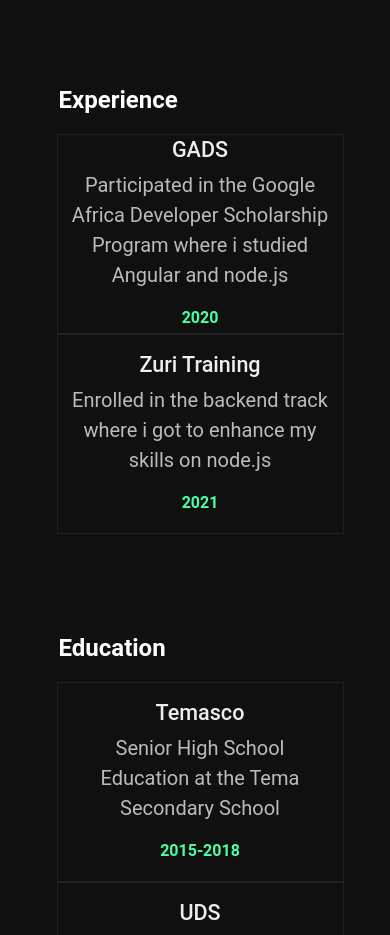
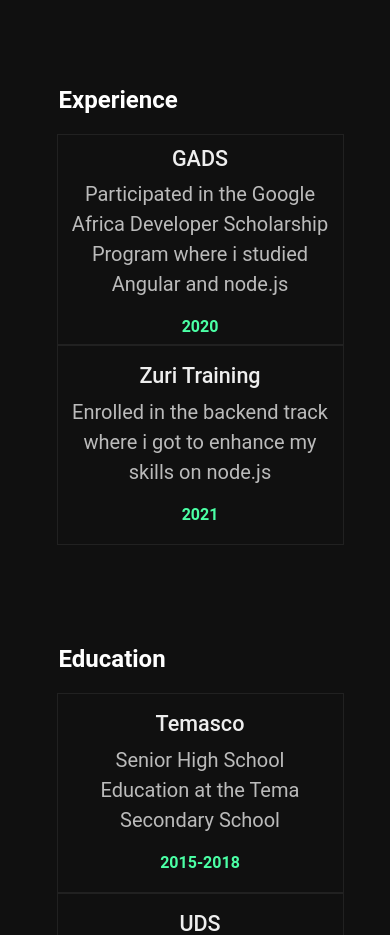
Before and after one commit to pdarko99/pdarko99.github.io, a plain HTML site: page index.html in a window 390 px wide. Shown: the part 2600-3535 px from the top of the page. Drawn offline with nearby package versions, Linux system fonts and the light colour scheme.

Commit message:
fixed padding issues on mobile

```diff
--- a/index.css
+++ b/index.css
@@ -206,6 +206,15 @@ footer > div{
     padding-left: 0;
 }
 
+.excont1, .excont2{
+    padding-top: 5px;
+    padding-bottom: 5px;
+}
+
+.excont1 > h4{
+    padding-top: 6px;
+}
+
 .kcontainer, .intro{
     padding: 10px;
     padding-top: 30px
--- a/index.html
+++ b/index.html
@@ -200,14 +200,14 @@
             <p class="titles">Experience </p>
             <div class="row">
                 <div class="col-md-6 cprojects">
-                  <div>
+                  <div class="excont1">
                       <h4>GADS</h4>
                       <p>Participated in the Google Africa Developer Scholarship Program where i studied Angular and node.js</p>
                         <span>2020</span>
                     </div>
                 </div>
                 <div class="col-md-6 cprojects">
-                    <div>
+                    <div class="excont2">
                         <h4>Zuri Training</h4>
                         <p>Enrolled in the backend track where i got to enhance my skills on node.js</p>
                         <span>2021</span>
```
